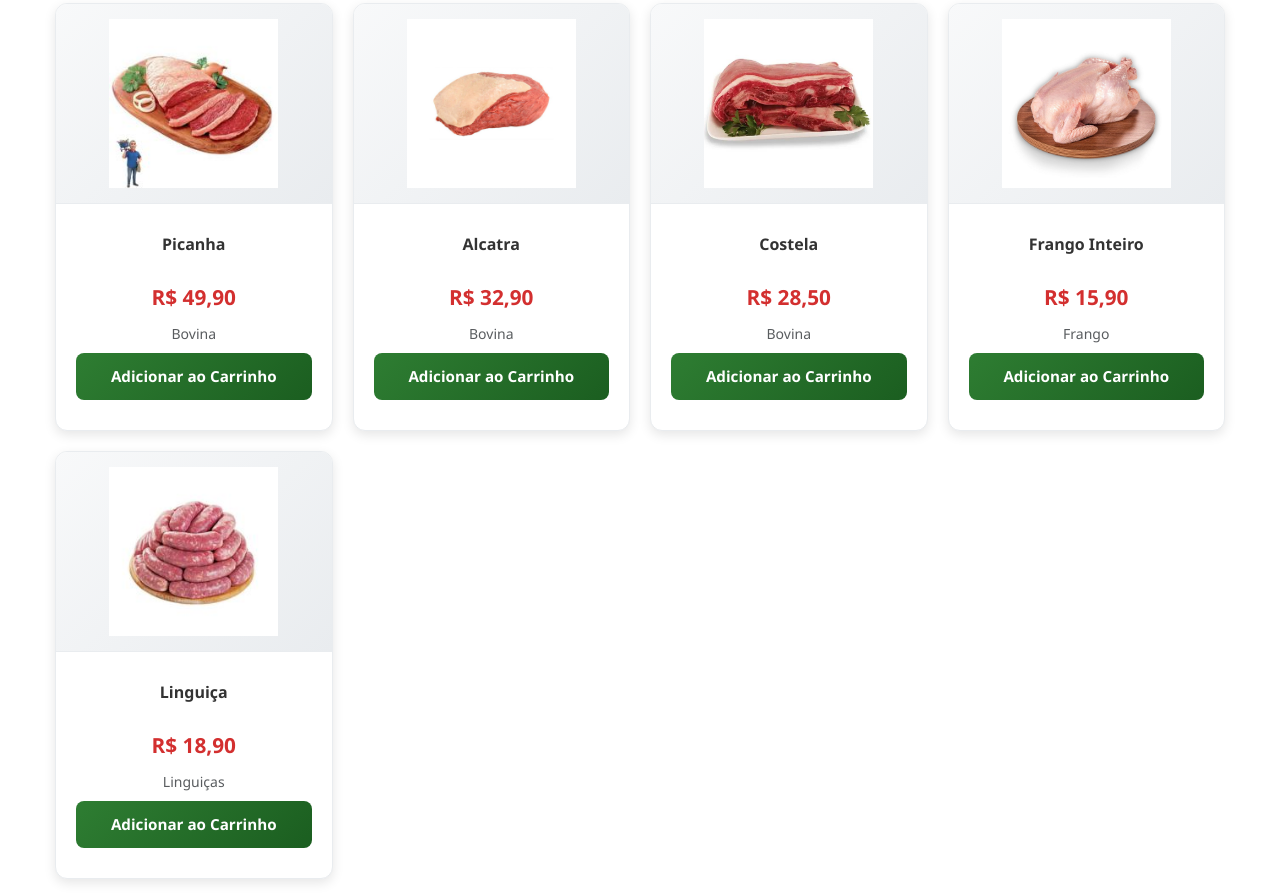
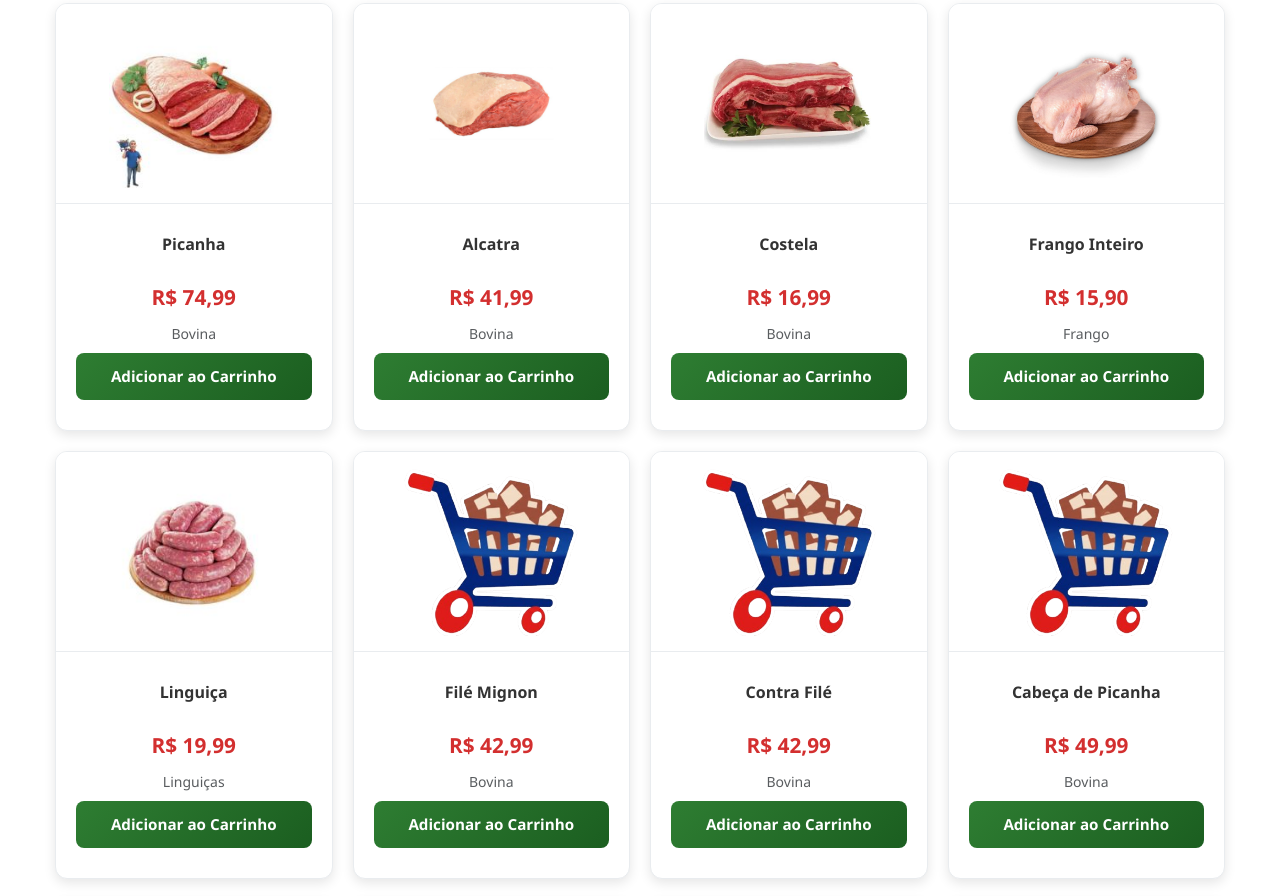
Before and after one commit to siprianotrader/rigonato, a plain HTML site: page acougue.html in a window 1280 px wide. Shown: the part 714-1610 px from the top of the page. Drawn offline with nearby package versions, Linux system fonts and the light colour scheme.

Commit message:
Mais Produtos Adicionado

```diff
--- a/css/style.css
+++ b/css/style.css
@@ -361,7 +361,7 @@ body {
     height: 200px;
     object-fit: contain;
     padding: 15px;
-    background: linear-gradient(135deg, #f8f9fa 0%, #e9ecef 100%);
+    background: linear-gradient(135deg, #ffffff 0%, #ffffff 100%);
     border-bottom: 1px solid #e9ecef;
 }
 
--- a/js/script.js
+++ b/js/script.js
@@ -8,11 +8,21 @@ const products = {
         { id: 5, name: "Baguete", price: 3.20, image: "img/produtos/padaria/baquete.jpeg", category: "padaria" }
     ],
     acougue: [
-        { id: 6, name: "Picanha", price: 49.90, image: "img/produtos/açougue/bovina/picanha.jpg", category: "bovina" },
-        { id: 7, name: "Alcatra", price: 32.90, image: "img/produtos/açougue/bovina/alcatra.jpg", category: "bovina" },
-        { id: 8, name: "Costela", price: 28.50, image: "img/produtos/açougue/bovina/costela.jpeg", category: "bovina" },
+        { id: 6, name: "Picanha", price: 74.99, image: "img/produtos/açougue/bovina/picanha.jpg", category: "bovina" },
+        { id: 7, name: "Alcatra", price: 41.99, image: "img/produtos/açougue/bovina/alcatra.jpg", category: "bovina" },
+        { id: 8, name: "Costela", price: 16.99, image: "img/produtos/açougue/bovina/costela.jpeg", category: "bovina" },
         { id: 9, name: "Frango Inteiro", price: 15.90, image: "img/produtos/açougue/aves/frango.jpg", category: "frango" },
-        { id: 10, name: "Linguiça", price: 18.90, image: "img/produtos/açougue/linguiça/linguiça.jpg", category: "linguiças" }
+        { id: 10, name: "Linguiça", price: 19.99, image: "img/produtos/açougue/linguiça/linguiça.jpg", category: "linguiças" },
+        { id: 11, name: "Filé Mignon", price: 42.99, image: "img/icon/rg.png", category: "bovina" },
+        { id: 12, name: "Contra Filé", price: 42.99, image: "img/icon/rg.png", category: "bovina" },
+        { id: 13, name: "Cabeça de Picanha", price: 49.99, image: "img/icon/rg.png", category: "bovina" },
+        { id: 14, name: "Coxão Mole", price: 36.99, image: "img/icon/rg.png", category: "bovina" },
+        { id: 15, name: "Patinho", price: 34.99, image: "img/icon/rg.png", category: "bovina" },
+        { id: 16, name: "Chã de Fora", price: 31.99, image: "img/icon/rg.png", category: "bovina" },
+        { id: 17, name: "Alcatrinha", price: 34.99, image: "img/icon/rg.png", category: "bovina" }
+
+
+
     ],
     hortifruti: [
         { id: 11, name: "Maçã", price: 6.90, image: "img/produtos/hortifruti/maca.jpg", category: "hortifruti" },
```
